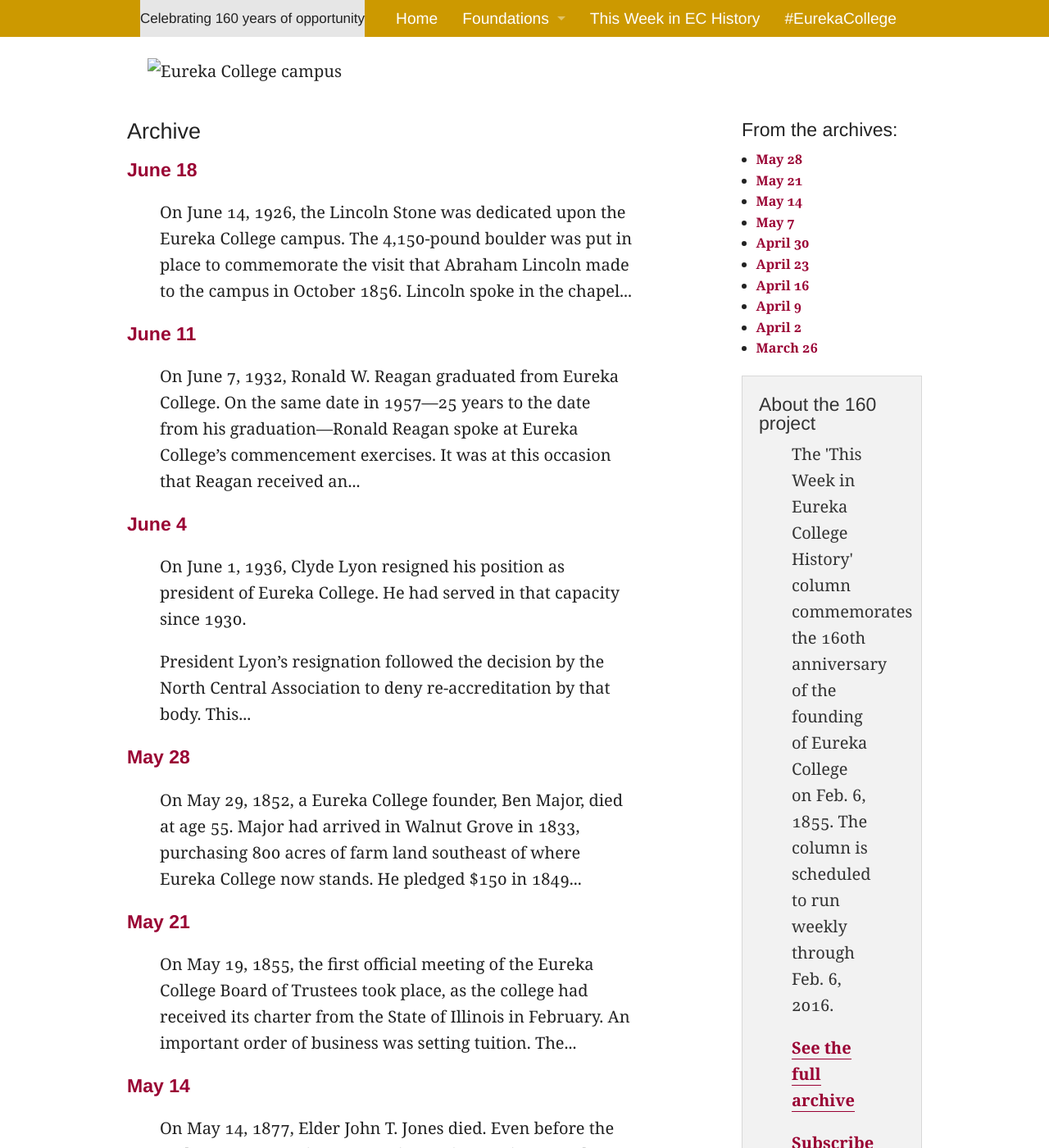
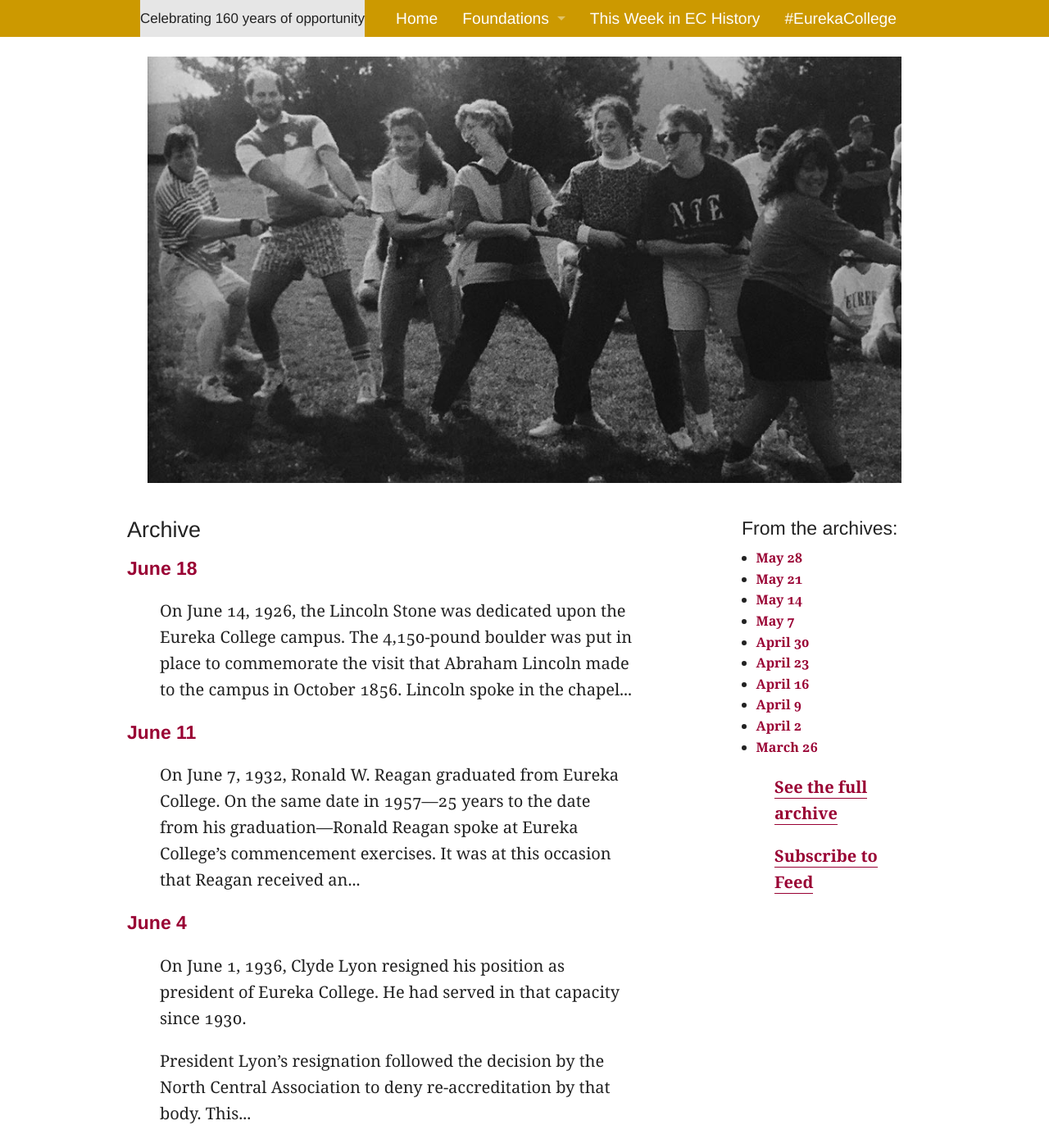
Before and after one commit to dwysefisher/160-blog, a Jekyll site: the page built from archive.html, in a window 1280 px wide and 1400 px high. Shown: the whole window at 82% size. Built offline with Jekyll 4.4.1, drawn with Linux system fonts in a browser that asks for light colours; nearby versions of some CDN libraries; library files that are not in the unit come from our copies; Markdown is read by kramdown in place of the engine named in the settings.

Commit message:
About to footer, header image

```diff
--- a/archive.html
+++ b/archive.html
@@ -23,14 +23,10 @@
       <li><a href="{{ site.baseurl }}{{ post.url }}">{{ post.title }}</a></li>
     {% endfor %}
     </ul>
-    <div class="panel">
      <section class="small">
-      <h4>About the 160 project</h4>
-      <p>The 'This Week in Eureka College History' column commemorates the 160th anniversary of the founding of Eureka College on Feb. 6, 1855. The column is scheduled to run weekly through Feb. 6, 2016.</p>
-      <p><a href="/160/blog/archive.html">See the full archive</a></p>
+     <p><a href="/160/blog/archive.html">See the full archive</a></p>
      <p><a href="/160/feed.xml">Subscribe to Feed</a></p>
      </section>
-    </div>
   </div>
 
 </div>
```
Also changed, not shown: _layouts/post.html (+4 -8 lines), index.html (+6 -10 lines), img/commuter-tugOwar-web.jpg (added).
